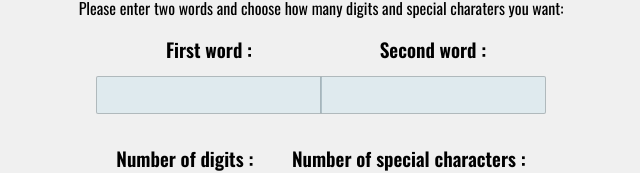
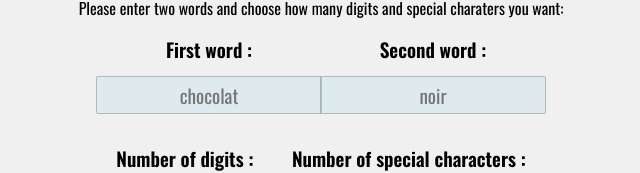
Before and after one commit to LFSchefer/password-creator, a React (Create React App) app: page / in a window 1280 px wide. Shown: the part 231-404 px from the top of the page, without its empty margins (319-959 px from the left). Built offline with nearby package versions, Linux system fonts and the light colour scheme.

Commit message:
teste your journey good

```diff
--- a/src/component/InputForm.js
+++ b/src/component/InputForm.js
@@ -108,13 +108,13 @@ function InputForm(props) {
           <label>
             First word :
           </label>
-          <input type="text" name="first-word" value={inputForm.firstWord} onChange={e => handleFirstWord(e.target.value)} />
+          <input type="text" name="first-word" placeholder="chocolat" value={inputForm.firstWord} onChange={e => handleFirstWord(e.target.value)} />
         </div>
         <div className="input">
           <label>
             Second word :
           </label>
-          <input type="text" name="second-word" value={inputForm.secondWord} onChange={e => handleSecondWord(e.target.value)} />
+          <input type="text" name="second-word" placeholder="noir" value={inputForm.secondWord} onChange={e => handleSecondWord(e.target.value)} />
         </div>
         </div>
         <div className="form-container">
--- a/src/component/Result.js
+++ b/src/component/Result.js
@@ -8,7 +8,7 @@ function Result(props) {
   return (
     <>
          {props.password.ready && <div className="password">
-        <h3 id="final">{props.password.value}</h3>
+        <h3 id="final" title="password">{props.password.value}</h3>
         {!props.isCopyed &&
         <FontAwesomeIcon className="copy" icon={faCopy} size="xl" onClick={props.handleClick} />
         }
```
Also changed, not shown: 1 other file (tests, documents, lock files or other folders).
